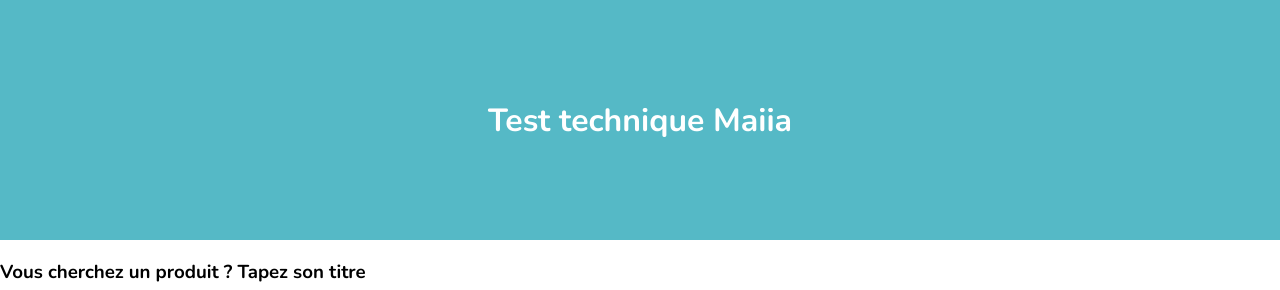
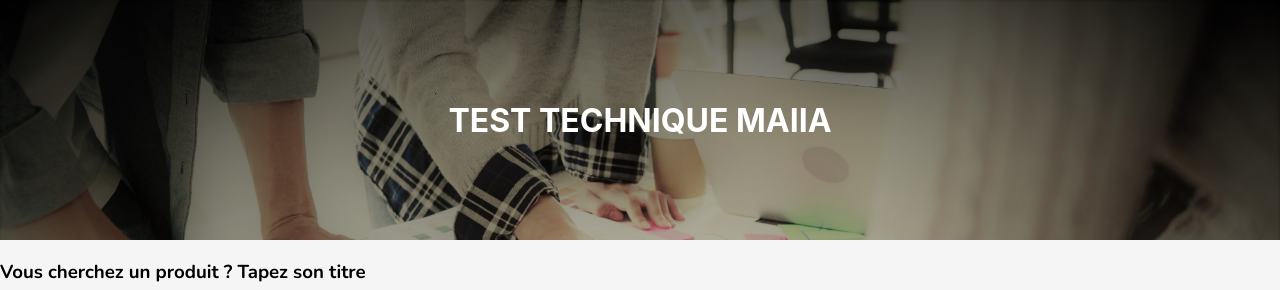
Before and after one commit to marcantoine-g/test-maiia, a React (Create React App) app: page / in a window 1280 px wide. Shown: the top 290 px of the page. Built offline with nearby package versions, Linux system fonts and the light colour scheme; no server answers.

Commit message:
mise en page

```diff
--- a/src/App.css
+++ b/src/App.css
@@ -1,5 +1,7 @@
 .App {
   font-family: "Nunito", sans-serif;
+  background-color: whitesmoke;
+  min-height: 100vh;
 }
 
 header {
@@ -8,5 +10,13 @@ header {
   align-items: center;
   height: 30vh;
   color: #ffffff;
-  background-color: #55b9c6;
+  background-image: url("./assets/backgroun_image.jpg");
+  background-size: cover;
+  background-repeat: no-repeat;
 }
+
+header h1 {
+  text-transform: uppercase;
+  font-family: -apple-system, BlinkMacSystemFont, "Segoe UI", Roboto, Oxygen,
+    Ubuntu, Cantarell, "Open Sans", "Helvetica Neue", sans-serif;
+}
```
Also changed, not shown: src/assets/backgroun_image.jpg (added).
